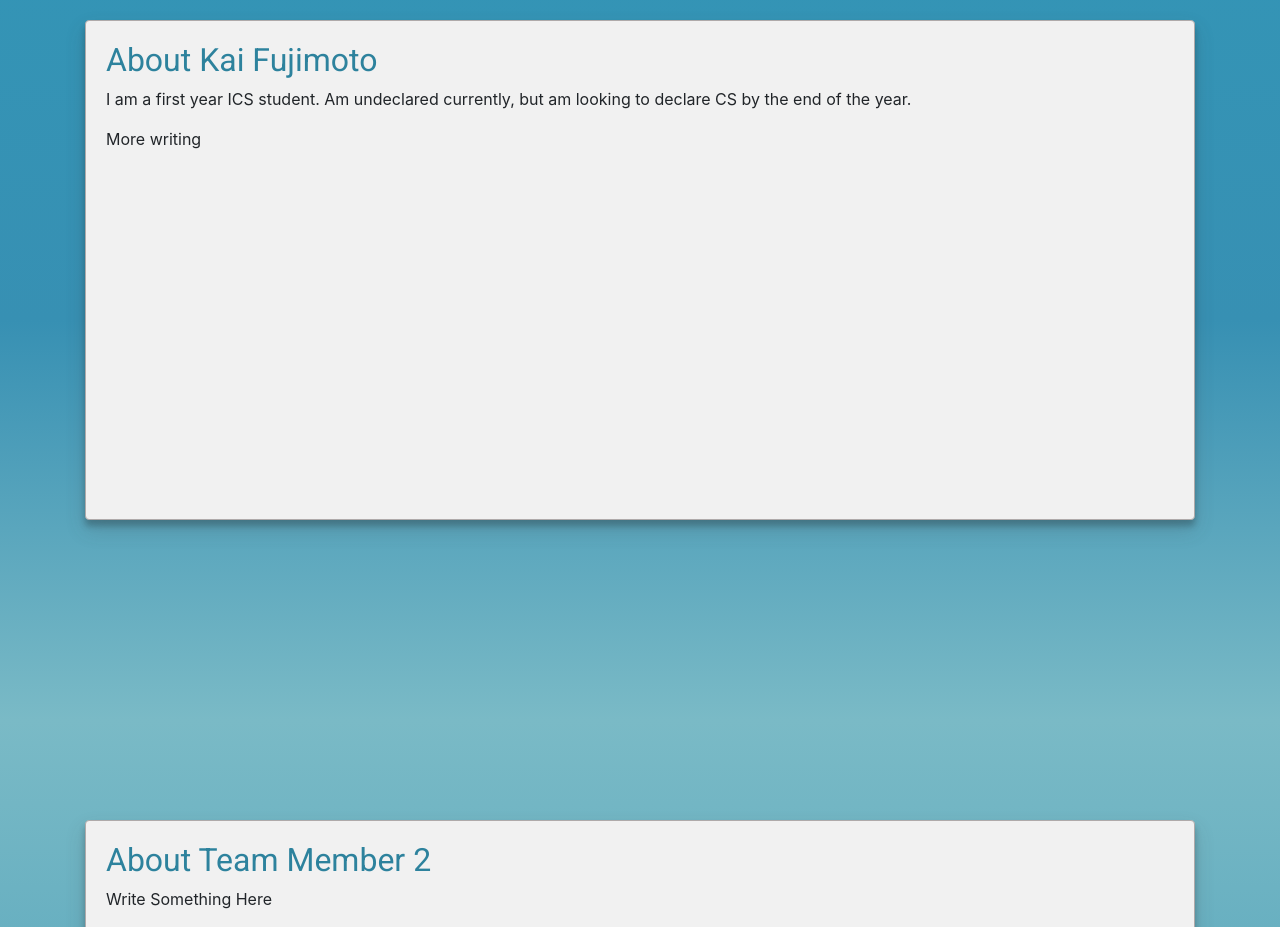
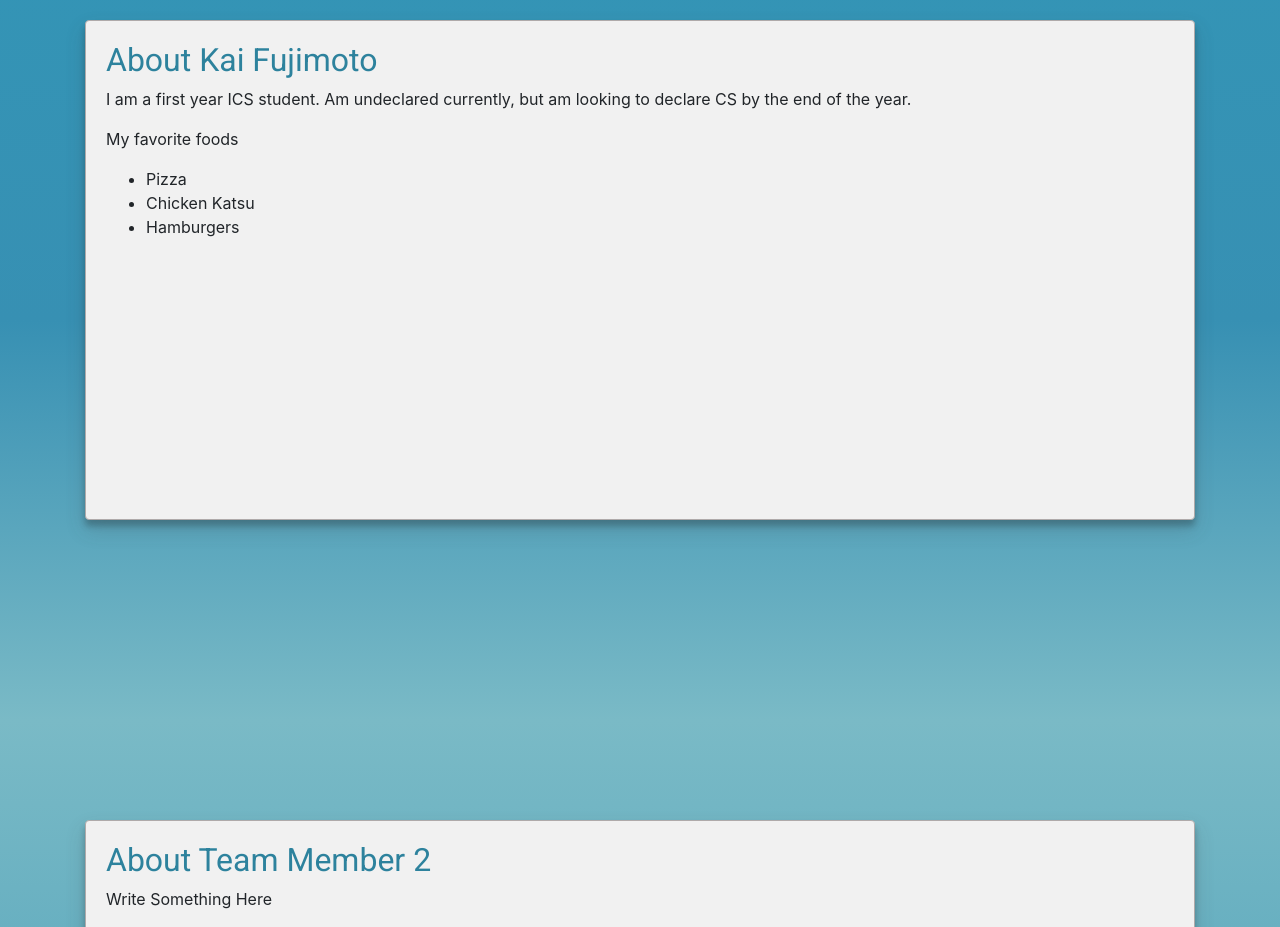
Before and after one commit to quachjennifer/Git-Github-Workshop-Team-2, a plain HTML site: page index.html in a window 1280 px wide. Shown: the part 880-1807 px from the top of the page. Drawn offline with nearby package versions, Linux system fonts and the light colour scheme.

Commit message:
Updated About Kai

```diff
--- a/index.html
+++ b/index.html
@@ -100,7 +100,13 @@
             looking to declare CS by the end of the year.
           </p>
 
-          <p>More writing
+          <p>
+            My favorite foods
+            <ul>
+              <li>Pizza</li>
+              <li>Chicken Katsu</li>
+              <li>Hamburgers</li>
+            </ul>
           </p>
         </div>
       </div>
```
